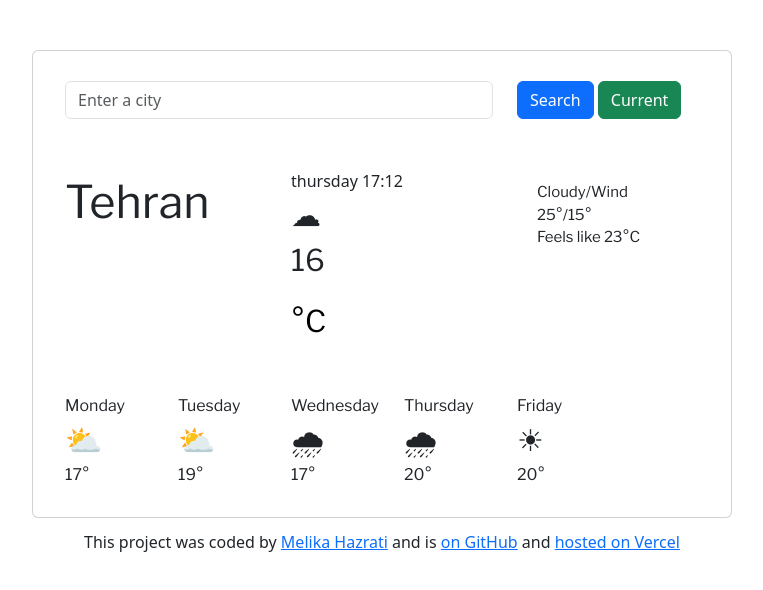
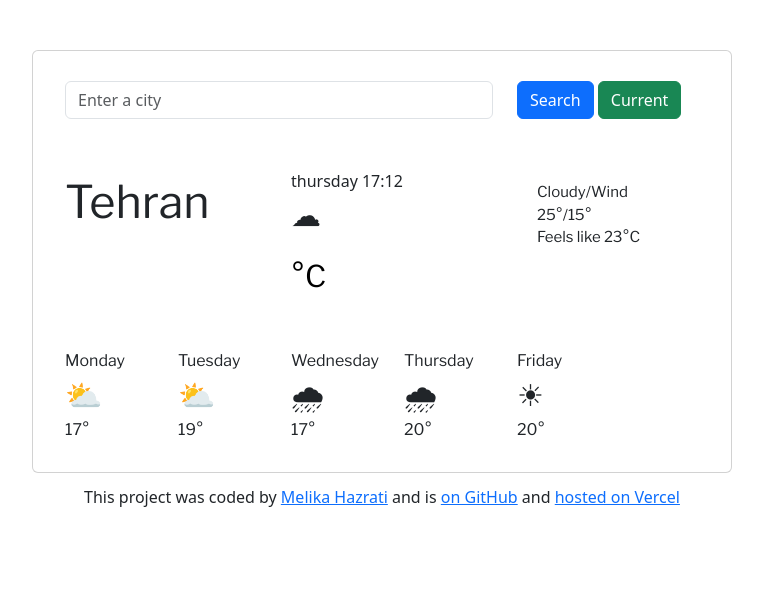
Before and after one commit to melikahaz/my-homework-week6, a plain HTML site: page index.html in a window 1280 px wide. Shown: the whole page, without its empty margins (258-1021 px from the left). Drawn offline with nearby package versions, Linux system fonts and the light colour scheme.

Commit message:
update JS

```diff
--- a/index.html
+++ b/index.html
@@ -54,7 +54,7 @@
 
             <div class="degree">
               ☁
-              <p id="degree-change">16</p>
+              <p id="degree-change"></p>
               <a class="cel" href="#" id="celsius-link">°C</a>
             </div>
           </div>
@@ -67,6 +67,7 @@
           </div>
         </div>
       </div>
+
       <footer class="week">
         <div class="container">
           <div class="row">
--- a/src/index.js
+++ b/src/index.js
@@ -37,15 +37,6 @@ function switchCelsius() {
 let celsius = document.querySelector("#celsius-link");
 celsius.addEventListener("click", switchCelsius);
 
-/*function switchFahrenheit() {
-  let degreeChange = document.querySelector("#degree-change");
-  degreeChange.innerHTML = "61";
-}
-
-let fahrenheit = document.querySelector("#fahrenheit-link");
-fahrenheit.addEventListener("click", switchFahrenheit);
-*/
-////
 function searchForm(event) {
   event.preventDefault();
 
@@ -55,6 +46,7 @@ function searchForm(event) {
   let newCity = cityInput.value;
   let apiUrl = `https://api.shecodes.io/weather/v1/current?query=${newCity}&key=6ao2b5e8b332b5tfbfa88bf024f90c65&units=metric`;
   let apiKey = "6ao2b5e8b332b5tfbfa88bf024f90c65";
+  searchForm(cityInput.value);
   function displayTemperature(response) {
     let degree = document.querySelector("#degree-change");
     let temperature = Math.round(response.data.temperature.current);
```
